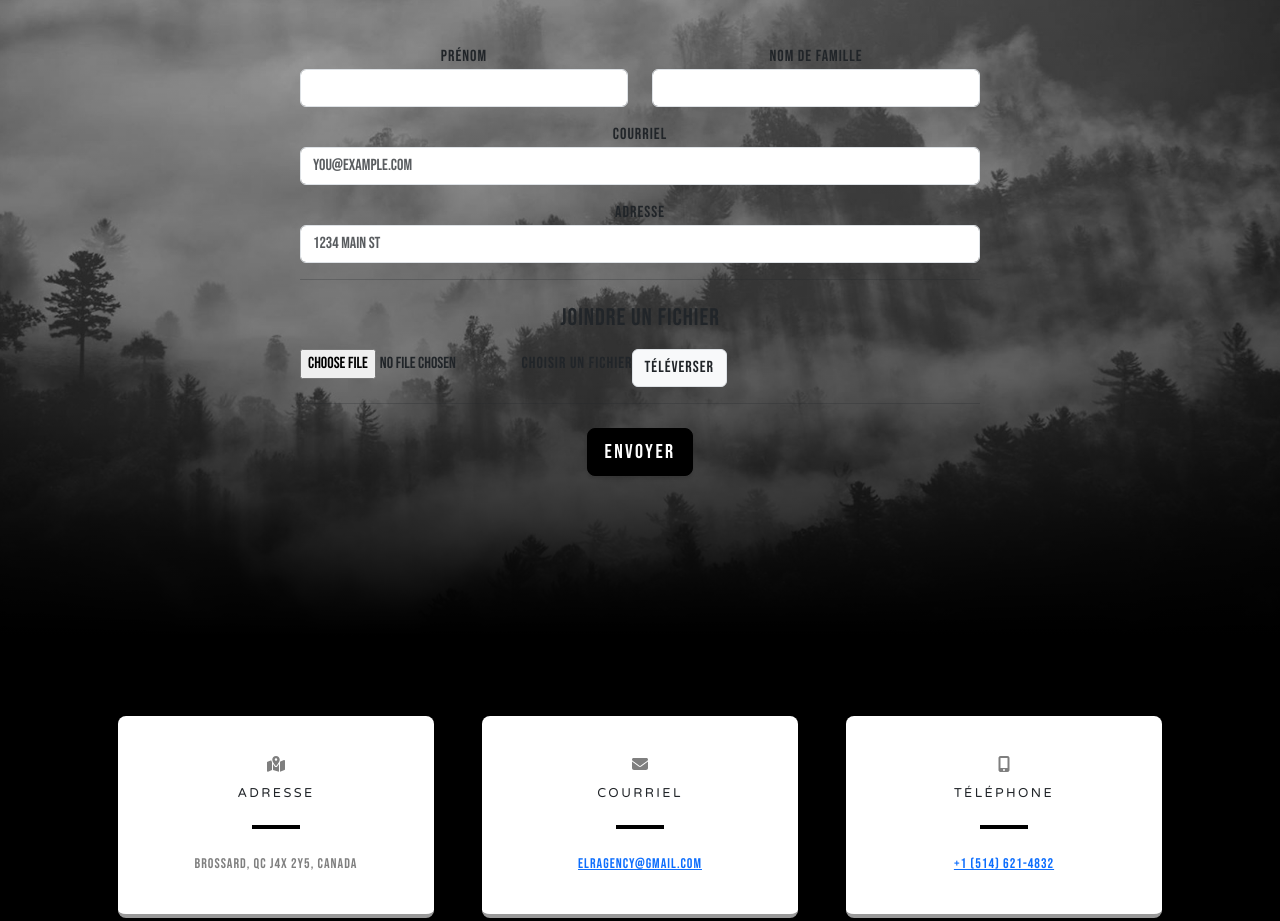
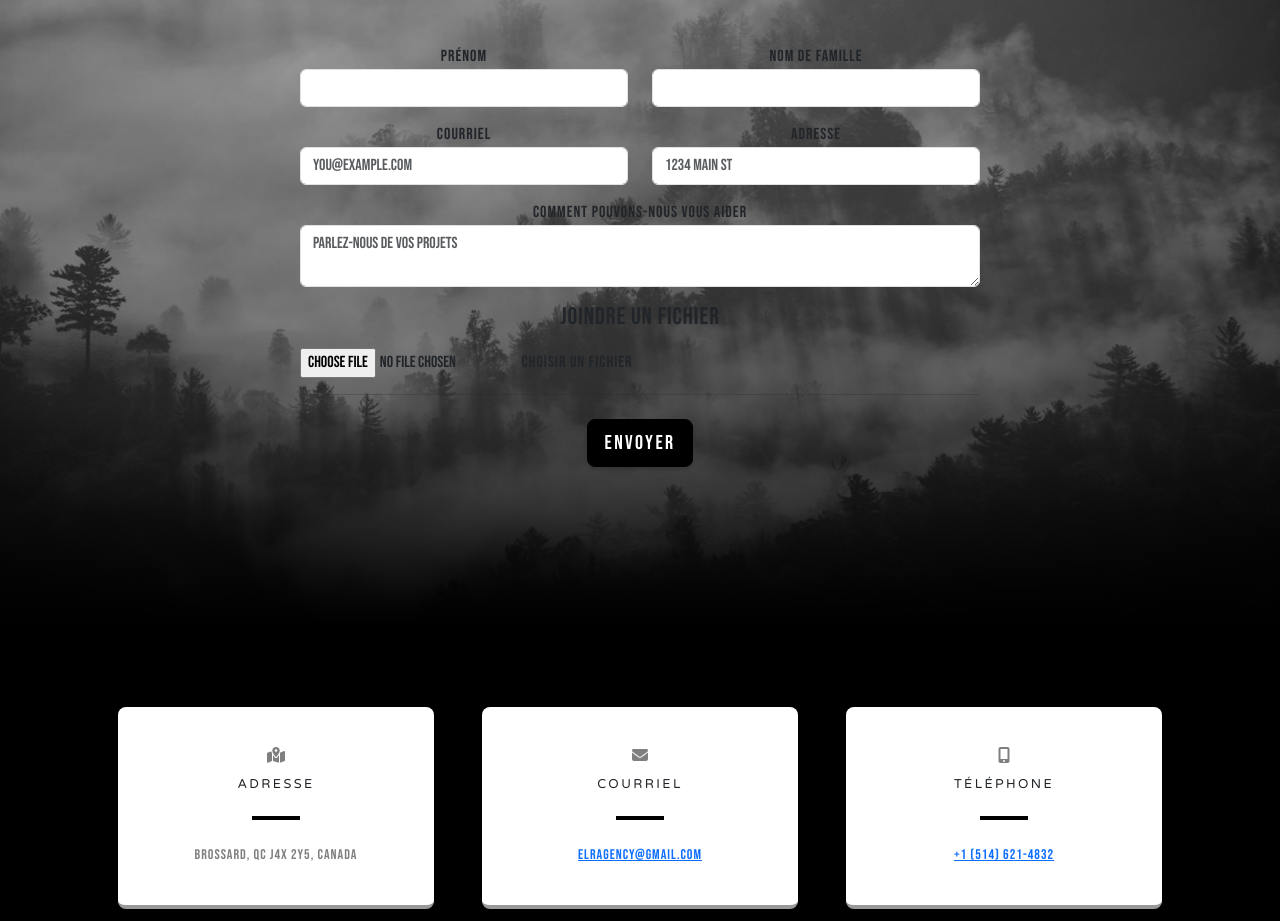
Before and after one commit to Elragency/pavage, a plain HTML site: page index.html in a window 1280 px wide. Shown: the part 4071-4992 px from the top of the page. Drawn offline with nearby package versions, Linux system fonts and the light colour scheme; no server answers.

Commit message:
almost final

```diff
--- a/index.html
+++ b/index.html
@@ -175,23 +175,30 @@
                                 </div>
                               </div>
                             </div>
-
-                            <div class="mb-3">
+                            <div class="row">
+                                <div class="col-md-6 mb-3">
                                     <label for="email">Courriel <span class="text-muted"></span></label>
                                     <input type="email" class="form-control" name="Email" id="email" placeholder="you@example.com">
                                     <div class="invalid-feedback">
                                       Please enter a valid email address for shipping updates.
                                     </div>
                                   </div>
-
-                            <div class="mb-3">
+                                  <div class="col-md-6 mb-3">
                                     <label for="address">Adresse</label>
-                              <input type="text" class="form-control" name="address" id="address" placeholder="1234 Main St" required>
+                                    <input type="textarea" class="form-control" name="address" id="address" placeholder="1234 Main St" required>
                                     <div class="invalid-feedback">
                                       Please enter your shipping address.
                                     </div>
                                   </div>
-                            <hr class="mb-4">
+                            </div>
+                            <div class="mb-3">
+                                <label for="text">Comment Pouvons-nous vous aider</label>
+                                <textarea class="form-control" name="sujet" id="sujet" placeholder="Parlez-nous de vos projets" required></textarea>
+                                <div class="invalid-feedback">
+                                  Please enter your shipping address.
+                                </div>
+                              </div>
+
 
                             <h4 class="mb-3">Joindre un fichier</h4>
 
@@ -200,11 +207,8 @@
                                 <input type="file" class="custom-file-input" name="inputGroupFile02" id="inputGroupFile02">
                                 <label class="custom-file-label" for="inputGroupFile02">Choisir un Fichier</label>
                               </div>
-                              <div class="input-group-append">
-                                <span class="input-group-text" id="">Téléverser</span>
                             </div>
-                            </div>
-                            <div netlify-recaptcha></div>
+                            <!-- <div netlify-recaptcha></div> -->
 
                             <hr class="mb-4">
                             <button class="btn btn-primary btn-lg btn-block" type="submit">ENVOYER</button>
```
Lines whose indentation alone changed are shown as unchanged.
